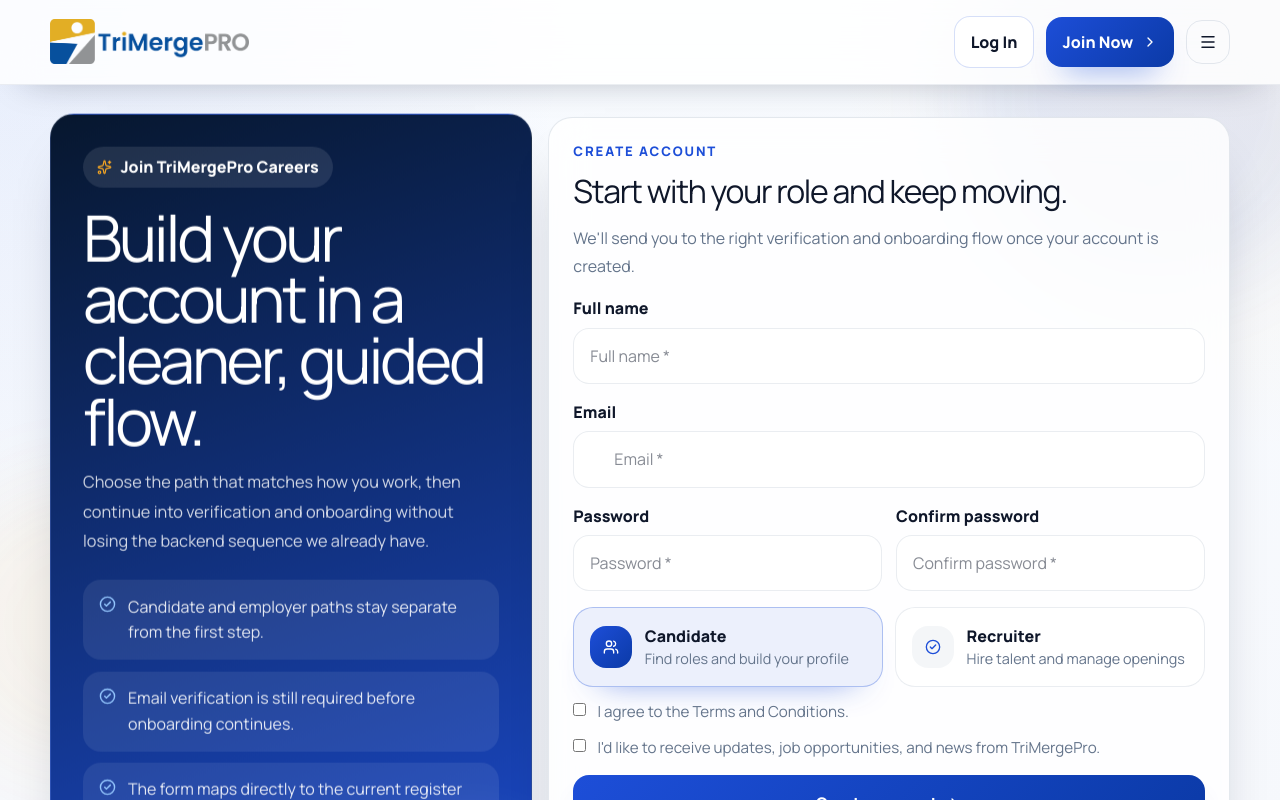
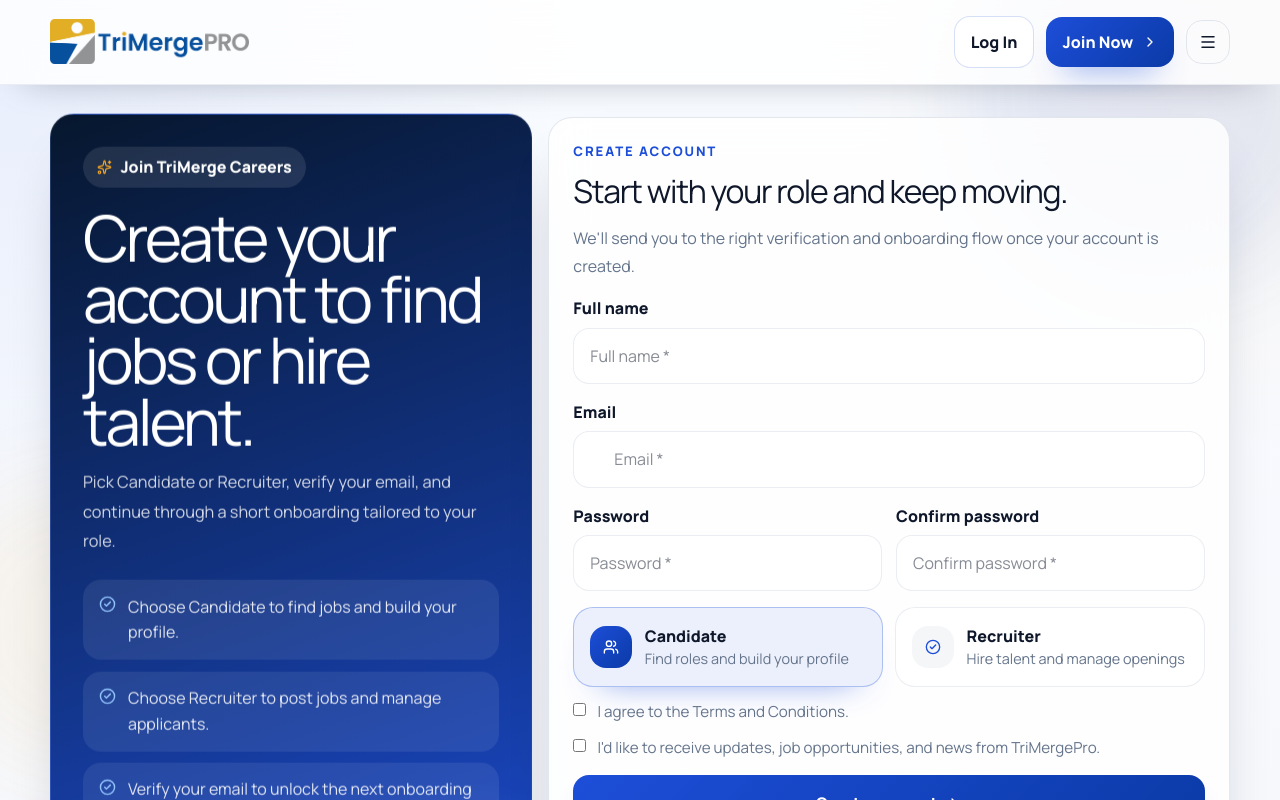
Before and after one commit to TriMergeTech/trimerge-pro-career, a Next.js app: page /join-now in a window 1280 px wide. Shown: the top 800 px of the page. Built offline with nearby package versions, Linux system fonts and the light colour scheme.

Commit message:
chore: user-facing copy, TriMerge branding, and modal zIndex fix

```diff
--- a/app/(authentication)/join-now/page.tsx
+++ b/app/(authentication)/join-now/page.tsx
@@ -58,13 +58,13 @@ function Page() {
 
     return (
                 <AuthShell
-                    eyebrow="Join TriMergePro Careers"
-                    title="Build your account in a cleaner, guided flow."
-                    subtitle="Choose the path that matches how you work, then continue into verification and onboarding without losing the backend sequence we already have."
+                    eyebrow="Join TriMerge Careers"
+                    title="Create your account to find jobs or hire talent."
+                    subtitle="Pick Candidate or Recruiter, verify your email, and continue through a short onboarding tailored to your role."
                     bullets={[
-                        'Candidate and employer paths stay separate from the first step.',
-                        'Email verification is still required before onboarding continues.',
-                        'The form maps directly to the current register API contract.',
+                        'Choose Candidate to find jobs and build your profile.',
+                        'Choose Recruiter to post jobs and manage applicants.',
+                        'Verify your email to unlock the next onboarding steps.',
                     ]}
                     footer={(
                         <div style={{ display: 'flex', flexWrap: 'wrap', gap: '0.75rem', justifyContent: 'space-between', alignItems: 'center' }}>
--- a/app/(employee)/browse-jobs/page.tsx
+++ b/app/(employee)/browse-jobs/page.tsx
@@ -416,7 +416,7 @@ function BrowseJobs() {
       )}
 
       {showCreateModal && (
-        <div style={{ position: 'fixed', top: '80px', inset: 0, background: 'rgba(2,6,23,0.55)', backdropFilter: 'blur(6px)', display: 'flex', alignItems: 'center', justifyContent: 'center', border: '1px solid rgba(148,163,184,0.2)', padding: '1rem' }}>
+        <div style={{ position: 'fixed', top: '80px', inset: 0, background: 'rgba(2,6,23,0.55)', backdropFilter: 'blur(6px)', display: 'flex', alignItems: 'center', justifyContent: 'center', border: '1px solid rgba(148,163,184,0.2)', padding: '1rem', zIndex: 2000 }}>
           <div className="tp-card-soft" style={{ width: 760, background: 'white', borderRadius: 24, padding: 32, maxHeight: '90vh', overflowY: 'auto', boxShadow: '0 30px 80px -30px rgba(15,23,42,0.45)' }}>
             <div className="tp-chip" style={{ marginBottom: '0.75rem' }}>New listing</div>
             <h2 style={{ marginTop: 0, marginBottom: 8, fontSize: '2rem', letterSpacing: '-0.04em' }}>Create job posting</h2>
--- a/app/page.tsx
+++ b/app/page.tsx
@@ -20,23 +20,23 @@ const tracks = [
 ]
 
 const featuredRoles = [
-  { title: 'Frontend Developer', company: 'TriMergePro', location: 'Lagos, Nigeria', salary: '$90k - $120k', tags: ['React', 'TypeScript', 'Remote'] },
-  { title: 'Backend Engineer', company: 'TriMergePro', location: 'Austin, TX', salary: '$110k - $145k', tags: ['Node.js', 'APIs', 'Cloud'] },
-  { title: 'Product Manager', company: 'TriMergePro', location: 'Miami, FL', salary: '$120k - $160k', tags: ['Strategy', 'Delivery', 'Stakeholders'] },
+  { title: 'Frontend Developer', company: 'TriMerge', location: 'Lagos, Nigeria', salary: '$90k - $120k', tags: ['React', 'TypeScript', 'Remote'] },
+  { title: 'Backend Engineer', company: 'TriMerge', location: 'Austin, TX', salary: '$110k - $145k', tags: ['Node.js', 'APIs', 'Cloud'] },
+  { title: 'Product Manager', company: 'TriMerge', location: 'Miami, FL', salary: '$120k - $160k', tags: ['Strategy', 'Delivery', 'Stakeholders'] },
 ]
 
 const steps = [
   {
     title: 'Create your account',
-    text: 'Choose Candidate or Employer, confirm your email, and keep your profile connected to the backend onboarding flow.',
+    text: 'Pick Candidate or Employer, confirm your email, and get ready to apply or post jobs.',
   },
   {
     title: 'Complete guided onboarding',
-    text: 'Progress through the right steps for your role so the API receives exactly the data it expects.',
+    text: 'Finish a short set of steps so your profile and applications match what employers expect.',
   },
   {
     title: 'Apply or hire with clarity',
-    text: 'Search jobs, apply, manage postings, and keep each action aligned with the current authenticated session.',
+    text: 'Search roles, apply quickly, and track your applications in one place.',
   },
 ]
 
@@ -55,15 +55,15 @@ export default function Home() {
 
               <div style={{ display: 'grid', gap: '1.5rem', position: 'relative', zIndex: 1, paddingTop: '2rem' }}>
                 <div style={{ display: 'inline-flex', alignItems: 'center', gap: '0.55rem' }}>
-                  <span className="tp-chip"><BadgeCheck size={16} /> TriMergePro Careers</span>
+                  <span className="tp-chip"><BadgeCheck size={16} /> TriMerge Careers</span>
                 </div>
 
                 <div style={{ maxWidth: '46rem' }}>
                   <h1 className="tp-title" style={{ fontSize: 'clamp(3rem, 7vw, 5.25rem)', margin: 0 }}>
-                    Find work that feels precise, human, and high-impact.
+                    Find jobs, apply fast, and grow your career with TriMerge.
                   </h1>
                   <p className="tp-lead" style={{ fontSize: '1.08rem', marginTop: '1.2rem', maxWidth: '40rem' }}>
-                    A premium careers platform for talents and employers, shaped around the same backend flows we already have and elevated with a cleaner, more polished experience.
+                    Search current openings, compare your best matches, and apply to roles at companies that are hiring now — all powered by TriMerge's streamlined hiring flows.
                   </p>
                 </div>
 
@@ -136,13 +136,13 @@ export default function Home() {
             </div>
 
             <div className="tp-card" style={{ padding: '1.25rem' }}>
-              <div className="tp-kicker">What makes this different</div>
-              <h3 style={{ margin: '0.4rem 0 0', fontSize: '1.45rem', letterSpacing: '-0.04em' }}>Built for the flow the backend already supports.</h3>
+              <div className="tp-kicker">Why TriMerge</div>
+                <h3 style={{ margin: '0.4rem 0 0', fontSize: '1.45rem', letterSpacing: '-0.04em' }}>A simpler, job-first experience.</h3>
                 <div style={{ display: 'grid', gap: '0.75rem', marginTop: '1rem' }}>
                   {[
-                  'Signup routes to email verification with role-aware onboarding.',
-                  'Login, jobs, and onboarding stay aligned with the current API contracts.',
-                  'Reset password and resend email are first-class flows, not afterthoughts.',
+                    'Create an account, verify your email, and finish onboarding to start applying.',
+                    'Browse curated jobs with salary, location, and key skills displayed up front.',
+                    'Track your applications and stay in sync with employers through a clear flow.',
                   ].map((text) => (
                     <div key={text} style={{ display: 'flex', alignItems: 'flex-start', gap: '0.65rem', color: 'var(--tp-muted)', lineHeight: 1.6 }}>
                       <Target size={16} color="var(--tp-primary)" style={{ marginTop: '0.2rem', flexShrink: 0 }} />
```
Also changed, not shown: 1 other file (tests, documents, lock files or other folders). Lines whose indentation alone changed are shown as unchanged.
